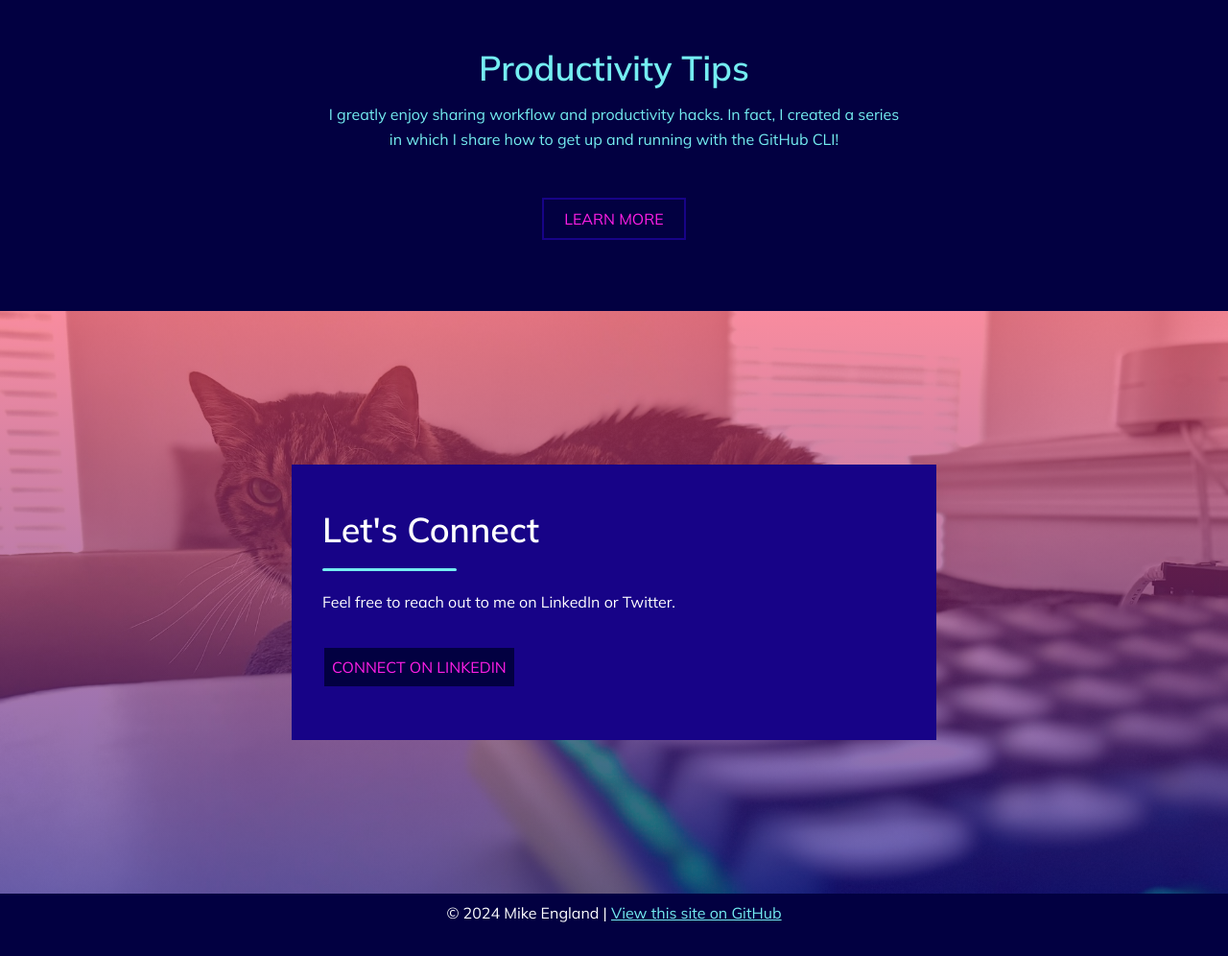
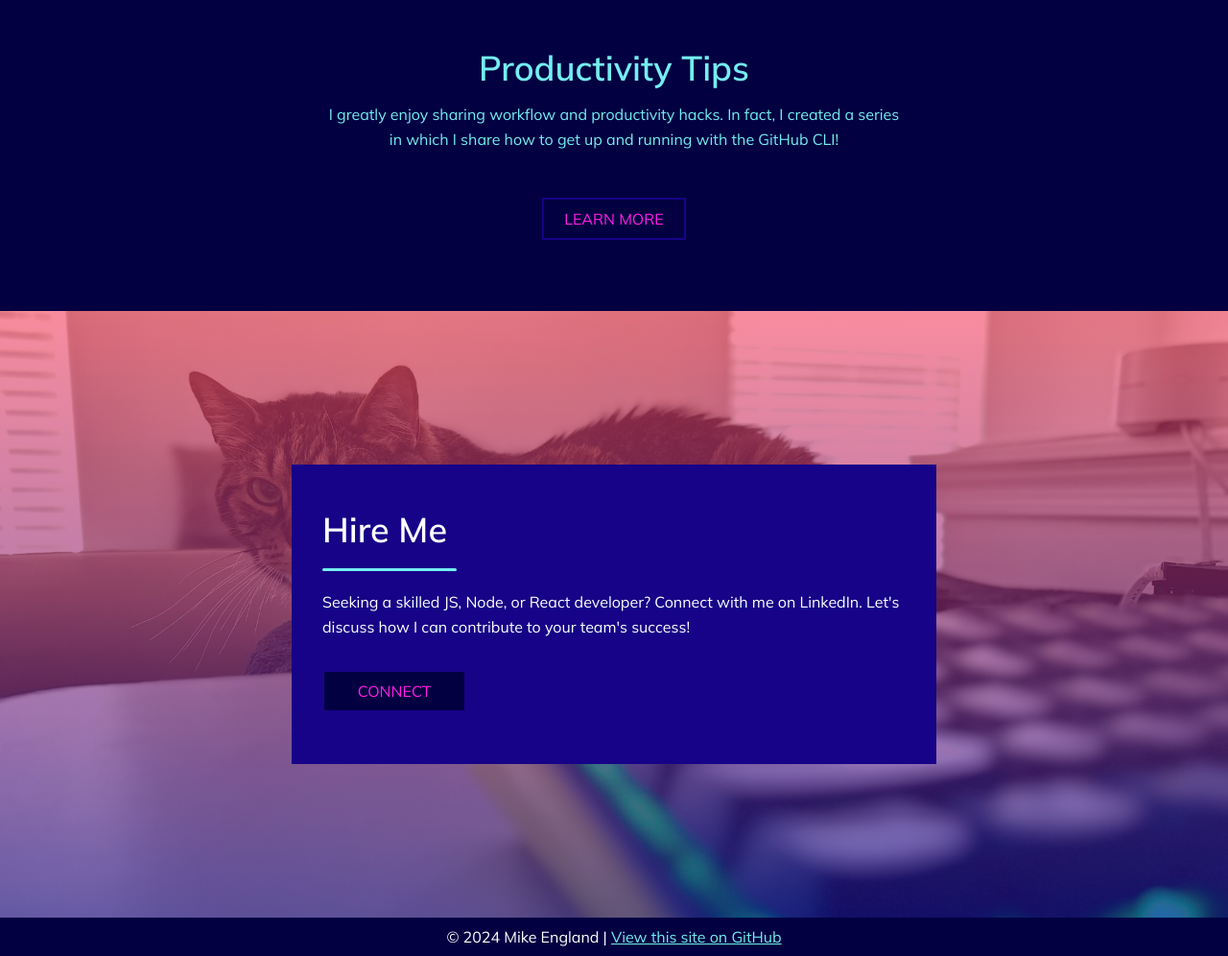
Before and after one commit to michealengland/micheal-dev-2, an Astro site: page / in a window 1280 px wide. Shown: the part 2750-3746 px from the top of the page at 96% size. Before the commit the page ends 3721 px from the top, so only its background shows below. Built offline with nearby package versions, Linux system fonts and the light colour scheme; Astro itself is replaced by a stand-in of ours.

Commit message:
Update CTA content copy

```diff
--- a/src/pages/index.astro
+++ b/src/pages/index.astro
@@ -79,10 +79,10 @@ import { SITE_TITLE, SITE_DESCRIPTION } from '../consts';
 				url="/blog/ghcli-0-maximizing-your-workflow-with-the-github-cli/"
 			/>
 			<ContentCTA
-				content="Feel free to reach out to me on LinkedIn or Twitter."
+				content="Seeking a skilled JS, Node, or React developer? Connect with me on LinkedIn. Let's discuss how I can contribute to your team's success!"
 				img={contentCTAImage.src}
-				label="Connect on LinkedIn"
-				title="Let's Connect"
+				label="Connect"
+				title="Hire Me"
 				url="https://www.linkedin.com/in/michealengland/"
 			/>
 		</Layout>
```
